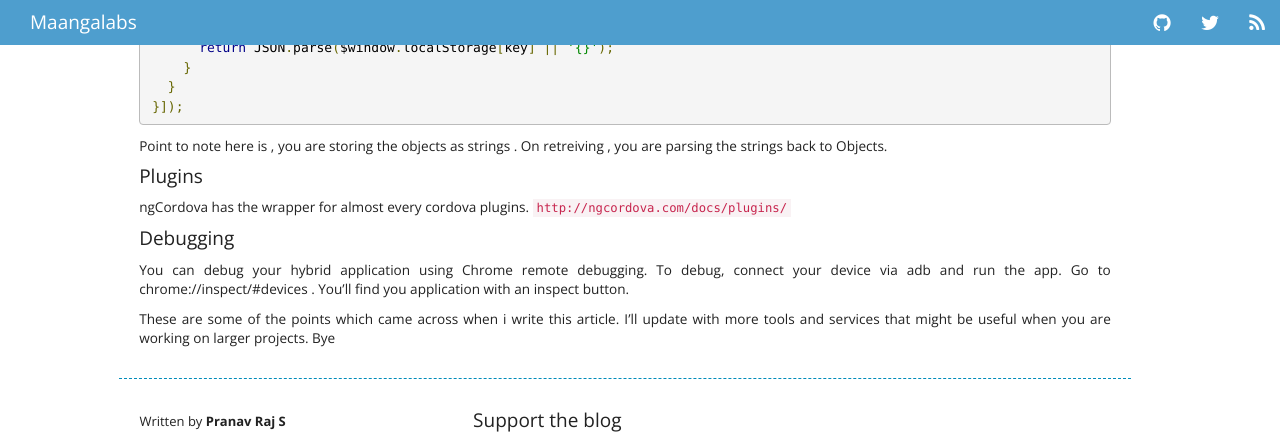
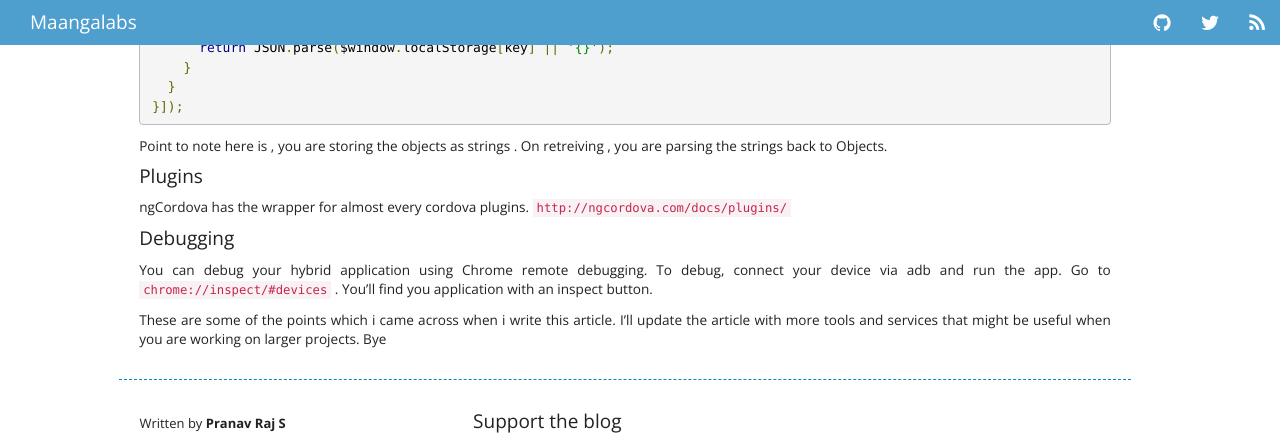
Before and after one commit to maangalabs/maangalabs.github.io, a Jekyll site: the page built from _posts/2015-08-26-ionic-at-scale.markdown, in a window 1280 px wide and 900 px high, scrolled down 2557 px, cut to the strip 0-437 px from the top of the window. Built offline with Jekyll 4.4.1, drawn with Linux system fonts in a browser that asks for light colours; nearby versions of some CDN libraries; comment, search, counter and statistics services are not loaded; some of the changed text lies outside the part shown.

Commit message:
Edit Ionic at Scale

```diff
--- a/_posts/2015-08-26-ionic-at-scale.markdown
+++ b/_posts/2015-08-26-ionic-at-scale.markdown
@@ -10,7 +10,7 @@
 
 Hello everyone,
 
-It has been a long time i've interacted with you. This article is not actually a tutorial, but it will be helpful when you use IonicFramework at a scale. I've been working with IonicFramework for almost 8 months now. I've used in couple of exciting projects also. It works well with small as well large projects.
+It has been a long time i've interacted with you. This article is not actually a tutorial, but it will be helpful when you use IonicFramework at scale. I've been working with IonicFramework for almost 8 months. I've used Ionic in couple of exciting projects. It works well with small and large projects.
 <!-- more -->
 <h4>Project Structure</h4>
 
@@ -143,7 +143,7 @@
 
 <h4>Debugging</h4>
 
-You can debug your hybrid application using Chrome remote debugging. To debug, connect your device via adb and run the app. Go to chrome://inspect/#devices . You'll find you application with an inspect button.
+You can debug your hybrid application using Chrome remote debugging. To debug, connect your device via adb and run the app. Go to `chrome://inspect/#devices` . You'll find you application with an inspect button.
 
 
-These are some of the points which came across when i write this article. I'll update with more tools and services that might be useful when you are working on larger projects. Bye
+These are some of the points which i came across when i write this article. I'll update the article with more tools and services that might be useful when you are working on larger projects. Bye
```
